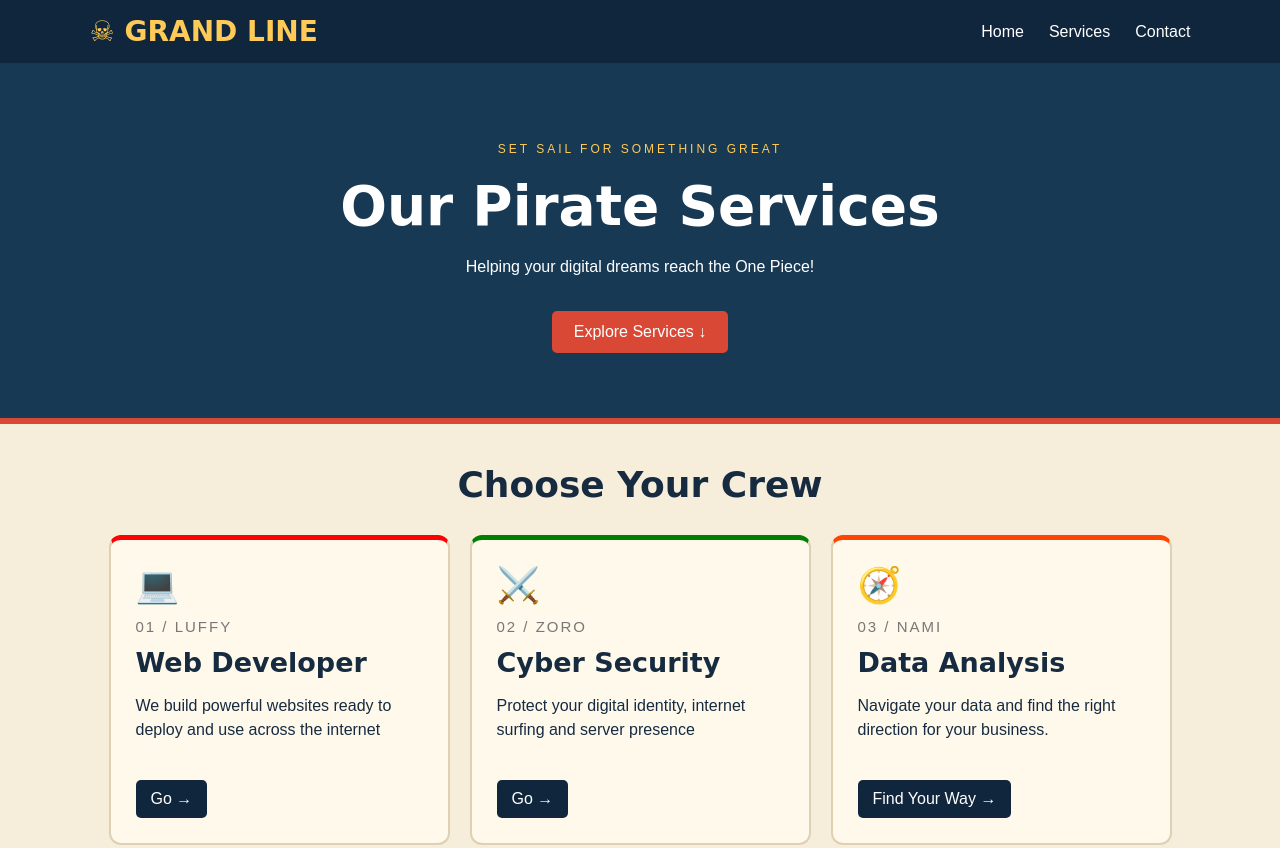
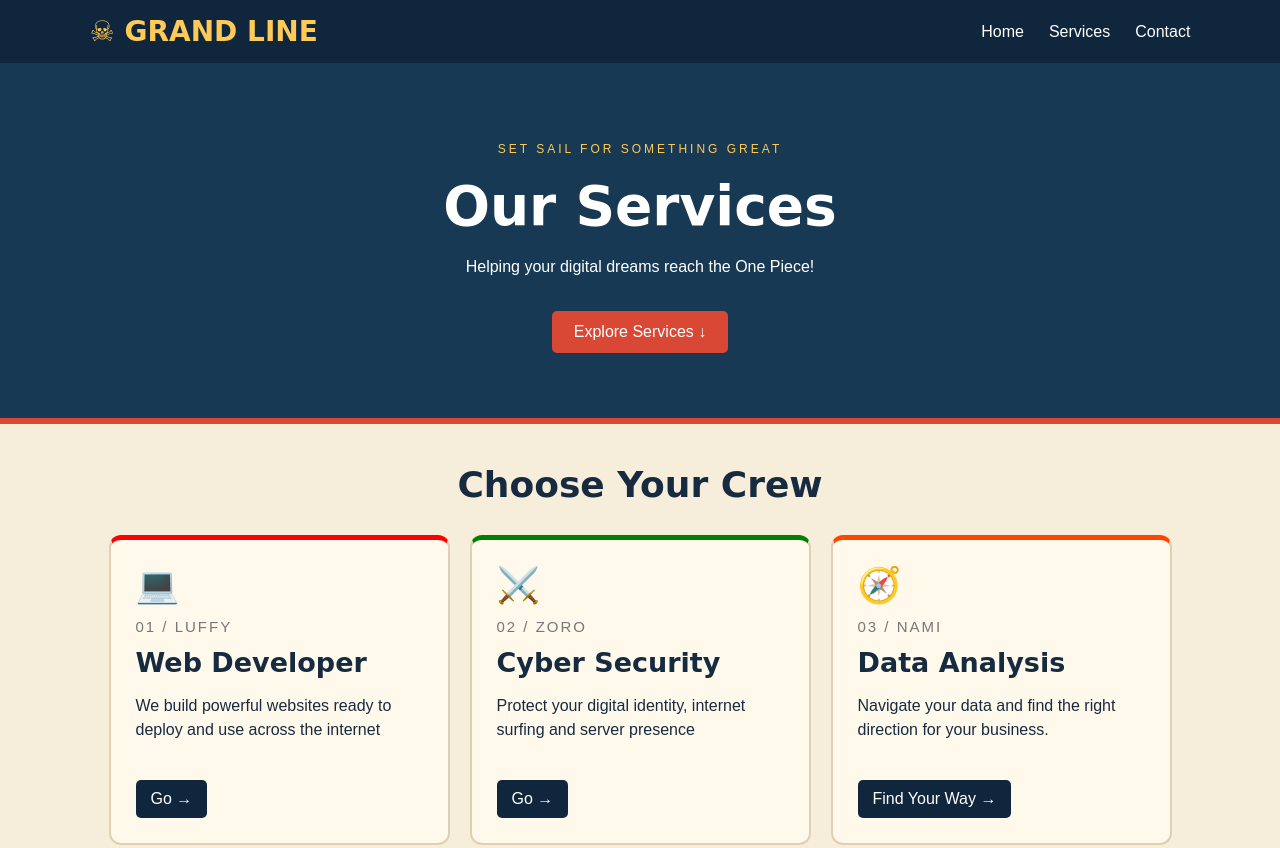
Before and after one commit to doflamingo3466/abidd, a plain HTML site: page index.html in a window 1280 px wide. Shown: the top 848 px of the page. Drawn offline with Linux system fonts and the light colour scheme; a web font is replaced by a local one.

Commit message:
rervised style

```diff
--- a/index.html
+++ b/index.html
@@ -22,7 +22,7 @@
     <!-- Hero section -->
     <header>
         <p class="tag">SET SAIL FOR SOMETHING GREAT</p>
-        <h1>Our Pirate Services</h1>
+        <h1>Our  Services</h1>
         <p>Helping your digital dreams reach the One Piece!</p>
         <a href="#services" class="hero-btn">Explore Services ↓</a>
     </header>
```
